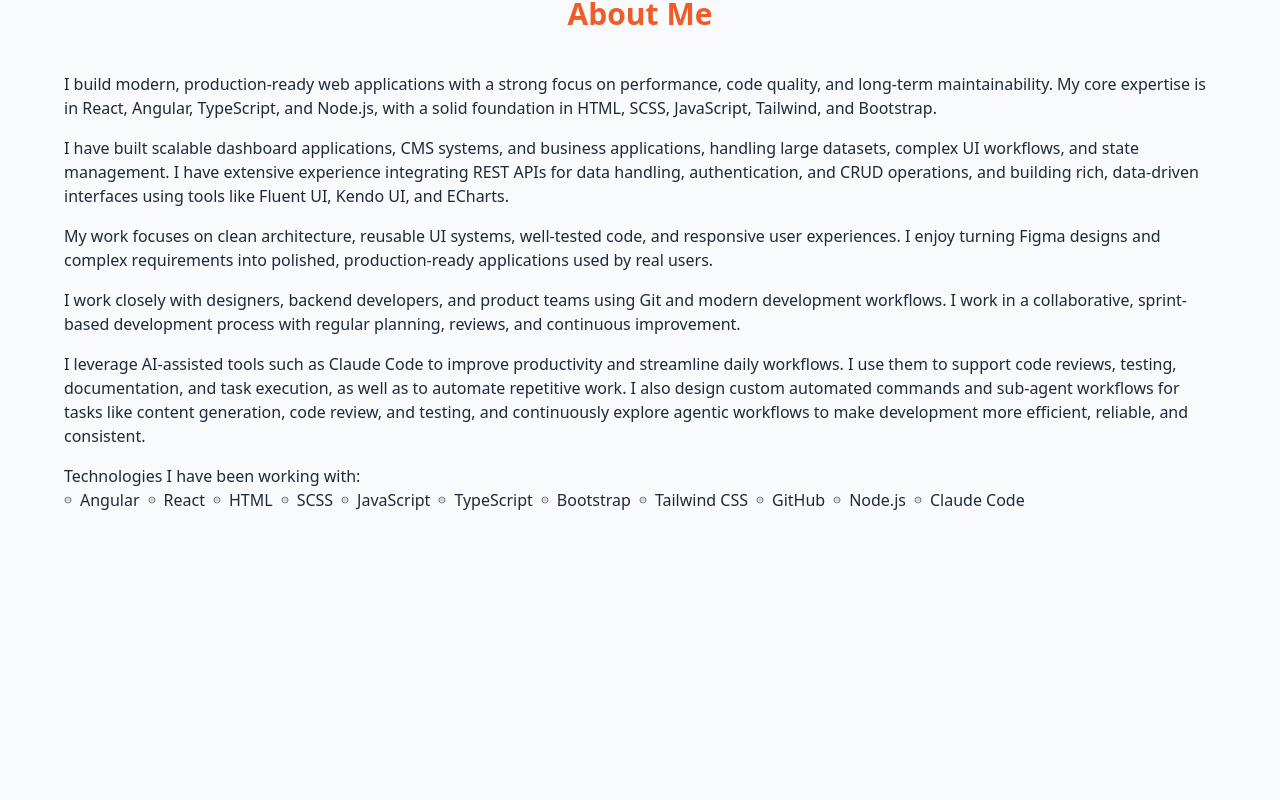
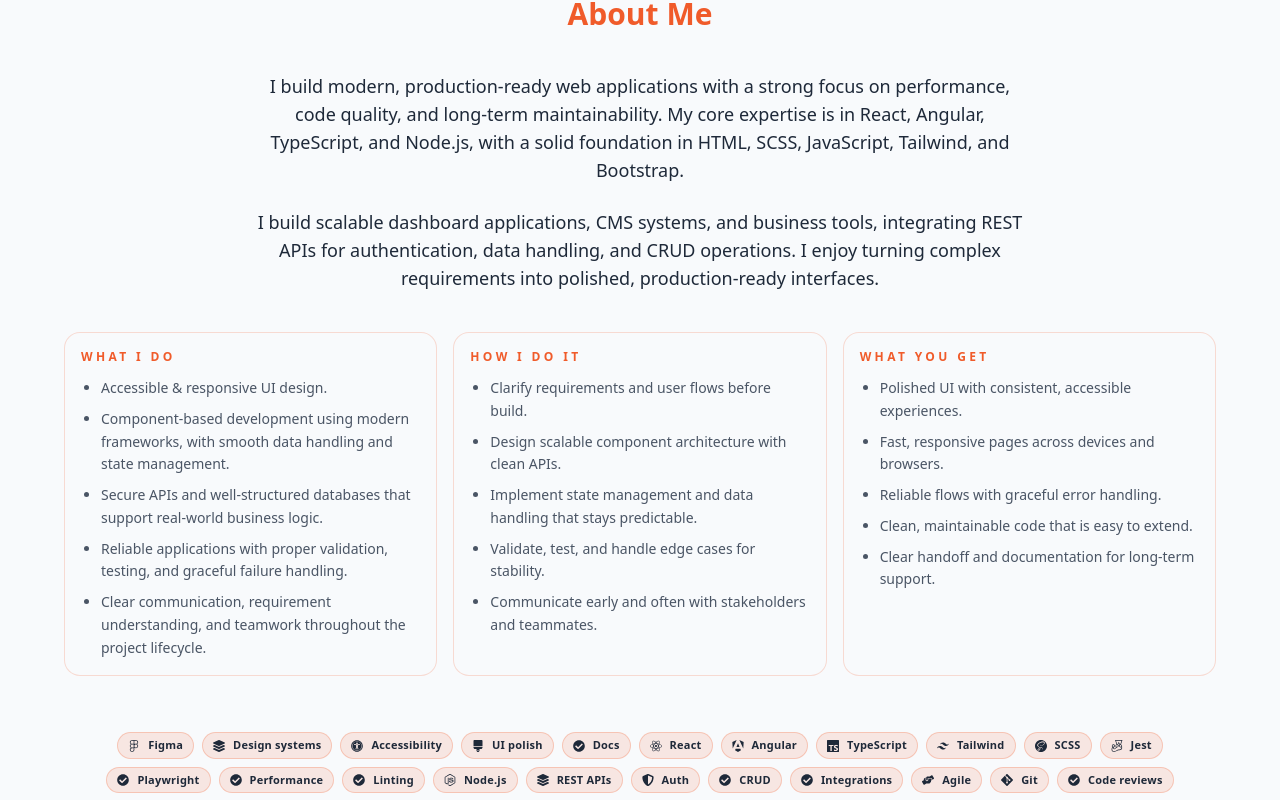
Before and after one commit to KinjalHirapara/portfolio, a React (Vite) app: page / in a window 1280 px wide. Shown: the part 834-1634 px from the top of the page. Built offline with nearby package versions, Linux system fonts and the light colour scheme.

Commit message:
Updated about us section style.

```diff
--- a/src/components/About.tsx
+++ b/src/components/About.tsx
@@ -1,15 +1,59 @@
 import { motion } from "framer-motion";
-import { CgEditNoise } from "react-icons/cg";
+import type { IconType } from "react-icons";
+import {
+  FaUniversalAccess,
+  FaLayerGroup,
+  FaBrush,
+  FaShieldAlt,
+  FaHandsHelping,
+  FaCheckCircle,
+  FaCircle,
+} from "react-icons/fa";
+import {
+  SiFigma,
+  SiReact,
+  SiAngular,
+  SiTypescript,
+  SiTailwindcss,
+  SiSass,
+  SiNodedotjs,
+  SiJest,
+  SiGit,
+} from "react-icons/si";
 import { fadeInUp } from "../utils/motion";
-import { skills } from "../constants";
 
 const About: React.FC = () => {
+  const skillIcons: Record<string, IconType> = {
+    Figma: SiFigma,
+    "Design systems": FaLayerGroup,
+    Accessibility: FaUniversalAccess,
+    "UI polish": FaBrush,
+    React: SiReact,
+    Angular: SiAngular,
+    TypeScript: SiTypescript,
+    Tailwind: SiTailwindcss,
+    SCSS: SiSass,
+    "Node.js": SiNodedotjs,
+    "REST APIs": FaLayerGroup,
+    Auth: FaShieldAlt,
+    CRUD: FaCheckCircle,
+    Integrations: FaCheckCircle,
+    Jest: SiJest,
+    Playwright: FaCheckCircle,
+    Performance: FaCheckCircle,
+    Linting: FaCheckCircle,
+    Agile: FaHandsHelping,
+    Git: SiGit,
+    "Code reviews": FaCheckCircle,
+    Docs: FaCheckCircle,
+  };
+
   return (
     <section
       id="about"
       className="relative w-full min-h-[100dvh] px-4 py-[60px] lg:py-[30px] flex flex-col mobile-landscape-padding"
     >
-      <div className="max-w-6xl mx-auto flex flex-col md:flex-col gap-10 items-stretch pb-4 w-full">
+      <div className="max-w-6xl mx-auto flex flex-col gap-10 items-stretch pb-4 w-full">
         <motion.div
           initial={{ opacity: 0, y: -30 }}
           animate={{ opacity: 1, y: 0 }}
@@ -19,79 +63,19 @@
             <span className="numbered-heading">About Me</span>
           </h2>
         </motion.div>
-        <div className="flex flex-col h-full">
-          <div className="space-y-4 overflow-hidden">
+        <div className="space-y-6 overflow-hidden text-center">
           <motion.div
             custom={0}
             initial="hidden"
             animate="visible"
             variants={fadeInUp}
           >
-              <p>
+            <p className="text-base md:text-lg max-w-3xl mx-auto">
               I build modern, production-ready web applications with a strong
-                focus on performance, code quality, and long-term
-                maintainability. My core expertise is in React, Angular,
-                TypeScript, and Node.js, with a solid foundation in HTML, SCSS,
-                JavaScript, Tailwind, and Bootstrap.
-              </p>
-            </motion.div>
-            <motion.div
-              custom={0}
-              initial="hidden"
-              animate="visible"
-              variants={fadeInUp}
-            >
-              <p>
-                I have built scalable dashboard applications, CMS systems, and
-                business applications, handling large datasets, complex UI
-                workflows, and state management. I have extensive experience
-                integrating REST APIs for data handling, authentication, and
-                CRUD operations, and building rich, data-driven interfaces using
-                tools like Fluent UI, Kendo UI, and ECharts.
-              </p>
-            </motion.div>
-
-            <motion.div
-              custom={0}
-              initial="hidden"
-              animate="visible"
-              variants={fadeInUp}
-            >
-              <p>
-                My work focuses on clean architecture, reusable UI systems,
-                well-tested code, and responsive user experiences. I enjoy
-                turning Figma designs and complex requirements into polished,
-                production-ready applications used by real users.
-              </p>
-            </motion.div>
-            <motion.div
-              custom={0}
-              initial="hidden"
-              animate="visible"
-              variants={fadeInUp}
-            >
-              <p>
-                I work closely with designers, backend developers, and product
-                teams using Git and modern development workflows. I work in a
-                collaborative, sprint-based development process with regular
-                planning, reviews, and continuous improvement.
-              </p>
-            </motion.div>
-            <motion.div
-              custom={0}
-              initial="hidden"
-              animate="visible"
-              variants={fadeInUp}
-            >
-              <p>
-                I leverage AI-assisted tools such as Claude Code to improve
-                productivity and streamline daily workflows. I use them to
-                support code reviews, testing, documentation, and task
-                execution, as well as to automate repetitive work. I also design
-                custom automated commands and sub-agent workflows for tasks like
-                content generation, code review, and testing, and continuously
-                explore agentic workflows to make development more efficient,
-                reliable, and consistent.
+              focus on performance, code quality, and long-term maintainability.
+              My core expertise is in React, Angular, TypeScript, and Node.js,
+              with a solid foundation in HTML, SCSS, JavaScript, Tailwind, and
+              Bootstrap.
             </p>
           </motion.div>
           <motion.div
@@ -100,17 +84,100 @@
             animate="visible"
             variants={fadeInUp}
           >
-              <p>Technologies I have been working with:</p>
-              <div className="flex flex-wrap items-center gap-2">
-                {skills.map((skill) => (
-                  <div className="flex items-center gap-2" key={skill.name}>
-                    <CgEditNoise className="w-2 h-2" />
-                    <p>{skill.name}</p>
-                  </div>
-                ))}
-              </div>
+            <p className="text-base md:text-lg max-w-3xl mx-auto">
+              I build scalable dashboard applications, CMS systems, and
+              business tools, integrating REST APIs for authentication, data
+              handling, and CRUD operations. I enjoy turning complex
+              requirements into polished, production-ready interfaces.
+            </p>
           </motion.div>
         </div>
+        <div className="grid gap-4 md:grid-cols-3">
+          <div className="rounded-2xl border border-primary/20 bg-[var(--color-light)] p-4 text-left dark:bg-[var(--color-dark)]">
+            <h3 className="text-xs font-bold uppercase tracking-[0.28em] text-primary">
+              What I Do
+            </h3>
+            <ul className="mt-3 list-disc list-outside pl-5 space-y-2 text-sm leading-relaxed text-gray-600 dark:text-gray-400">
+              <li>Accessible & responsive UI design.</li>
+              <li>
+                Component-based development using modern frameworks, with smooth
+                data handling and state management.
+              </li>
+              <li>
+                Secure APIs and well-structured databases that support real-world
+                business logic.
+              </li>
+              <li>
+                Reliable applications with proper validation, testing, and
+                graceful failure handling.
+              </li>
+              <li>
+                Clear communication, requirement understanding, and teamwork
+                throughout the project lifecycle.
+              </li>
+            </ul>
+          </div>
+          <div className="rounded-2xl border border-primary/20 bg-[var(--color-light)] p-4 text-left dark:bg-[var(--color-dark)]">
+            <h3 className="text-xs font-bold uppercase tracking-[0.28em] text-primary">
+              How I Do It
+            </h3>
+            <ul className="mt-3 list-disc list-outside pl-5 space-y-2 text-sm leading-relaxed text-gray-600 dark:text-gray-400">
+              <li>Clarify requirements and user flows before build.</li>
+              <li>Design scalable component architecture with clean APIs.</li>
+              <li>Implement state management and data handling that stays predictable.</li>
+              <li>Validate, test, and handle edge cases for stability.</li>
+              <li>Communicate early and often with stakeholders and teammates.</li>
+            </ul>
+          </div>
+          <div className="rounded-2xl border border-primary/20 bg-[var(--color-light)] p-4 text-left dark:bg-[var(--color-dark)]">
+            <h3 className="text-xs font-bold uppercase tracking-[0.28em] text-primary">
+              What You Get
+            </h3>
+            <ul className="mt-3 list-disc list-outside pl-5 space-y-2 text-sm leading-relaxed text-gray-600 dark:text-gray-400">
+              <li>Polished UI with consistent, accessible experiences.</li>
+              <li>Fast, responsive pages across devices and browsers.</li>
+              <li>Reliable flows with graceful error handling.</li>
+              <li>Clean, maintainable code that is easy to extend.</li>
+              <li>Clear handoff and documentation for long-term support.</li>
+            </ul>
+          </div>
+        </div>
+        <div className="mt-4 flex flex-wrap justify-center gap-2">
+          {[
+            "Figma",
+            "Design systems",
+            "Accessibility",
+            "UI polish",
+            "Docs",
+            "React",
+            "Angular",
+            "TypeScript",
+            "Tailwind",
+            "SCSS",
+            "Jest",
+            "Playwright",
+            "Performance",
+            "Linting",
+            "Node.js",
+            "REST APIs",
+            "Auth",
+            "CRUD",
+            "Integrations",
+            "Agile",
+            "Git",
+            "Code reviews",
+          ].map((skill) => {
+            const SkillIcon = skillIcons[skill] ?? FaCircle;
+            return (
+              <span
+                key={skill}
+                className="inline-flex items-center gap-2 rounded-full border border-primary/25 bg-[rgba(240,91,42,0.12)] px-2.5 py-1 text-[11px] font-semibold tracking-[0.02em] text-textDark dark:border-primary/45 dark:bg-[rgba(240,91,42,0.2)] dark:text-textLight"
+              >
+                <SkillIcon className="text-[12px]" aria-hidden="true" />
+                {skill}
+              </span>
+            );
+          })}
         </div>
       </div>
       <div className="about-icons-marquee">
```
Lines whose indentation alone changed are shown as unchanged.
